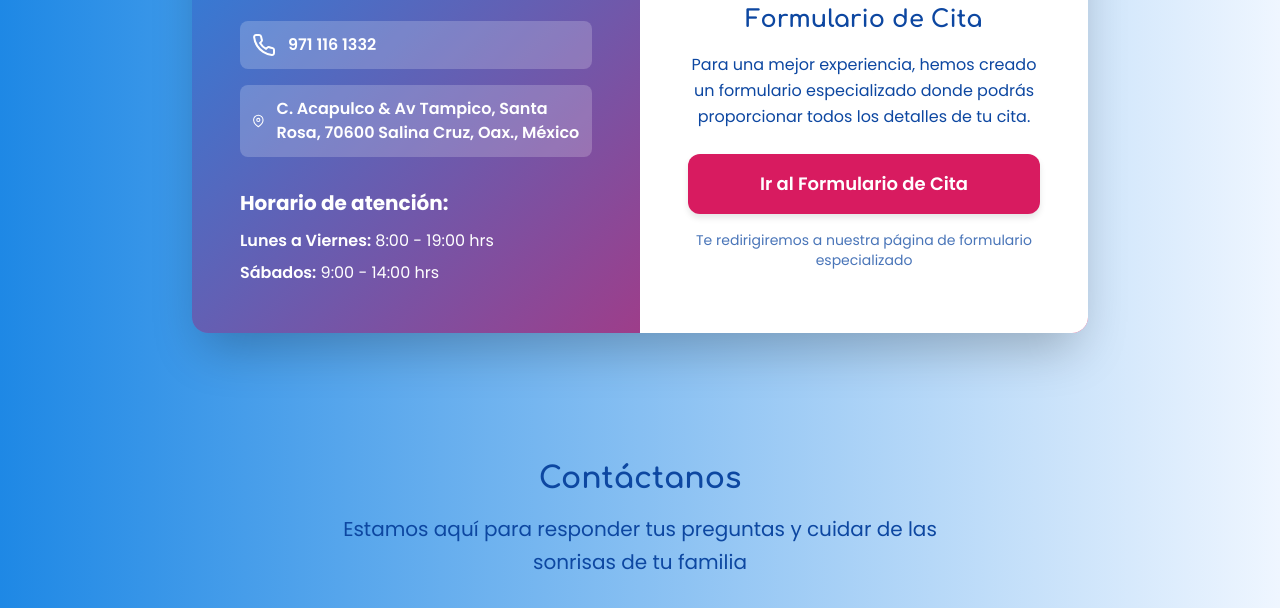
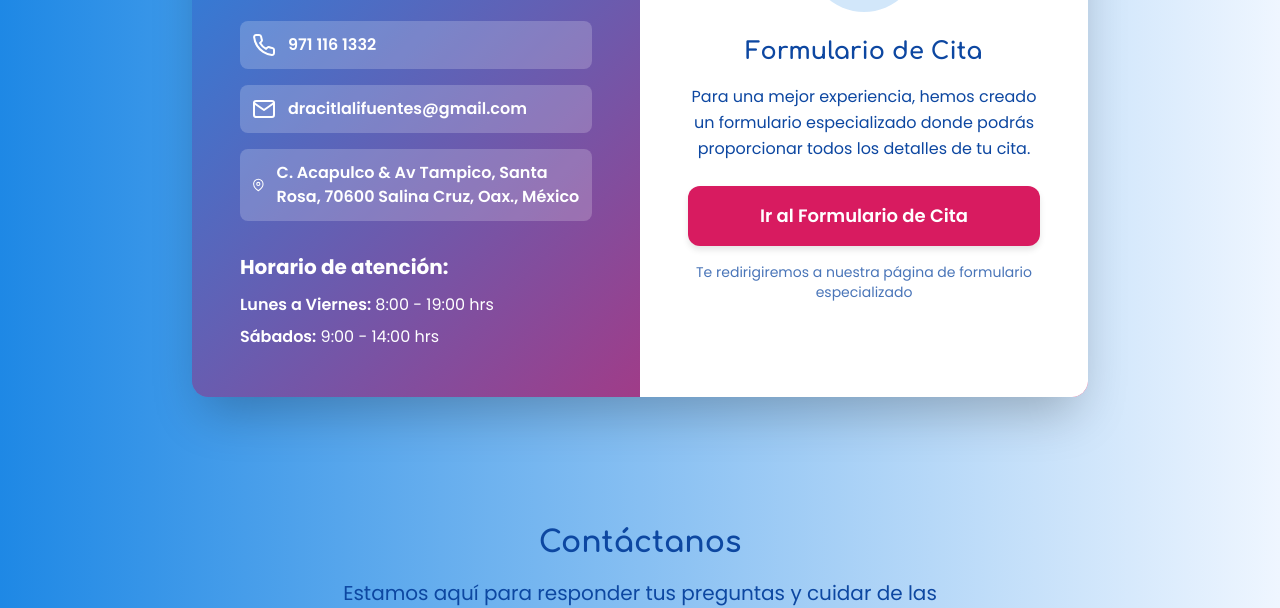
Before and after one commit to dracitlalifuentes-sudo/dra-citlalifuentes, a plain HTML site: page index.html in a window 1280 px wide. Shown: the part 3172-3780 px from the top of the page. Drawn offline with nearby package versions, Linux system fonts and the light colour scheme; animation ran at ten frames a second.

Commit message:
Add files via upload

```diff
--- a/index.html
+++ b/index.html
@@ -717,6 +717,10 @@
                                     <span class="font-semibold">971 116 1332</span>
                                 </div>
                                 <div class="flex items-center bg-white bg-opacity-20 p-3 rounded-lg hover-lift">
+                                    <i data-feather="mail" class="mr-3"></i>
+                                    <span class="font-semibold">dracitlalifuentes@gmail.com</span>
+                                </div>
+                                <div class="flex items-center bg-white bg-opacity-20 p-3 rounded-lg hover-lift">
                                     <i data-feather="map-pin" class="mr-3"></i>
                                     <span class="font-semibold">C. Acapulco & Av Tampico, Santa Rosa, 70600 Salina Cruz, Oax., México</span>
                                 </div>
```
